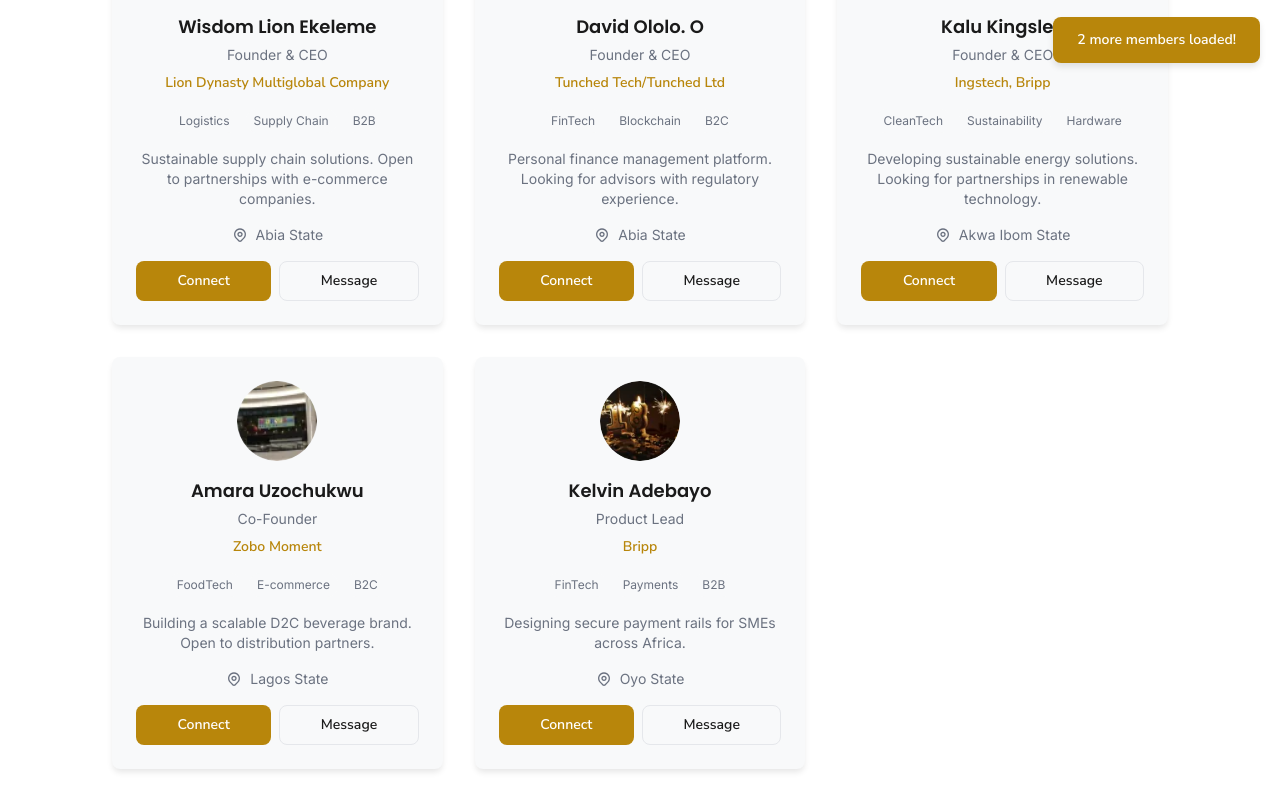
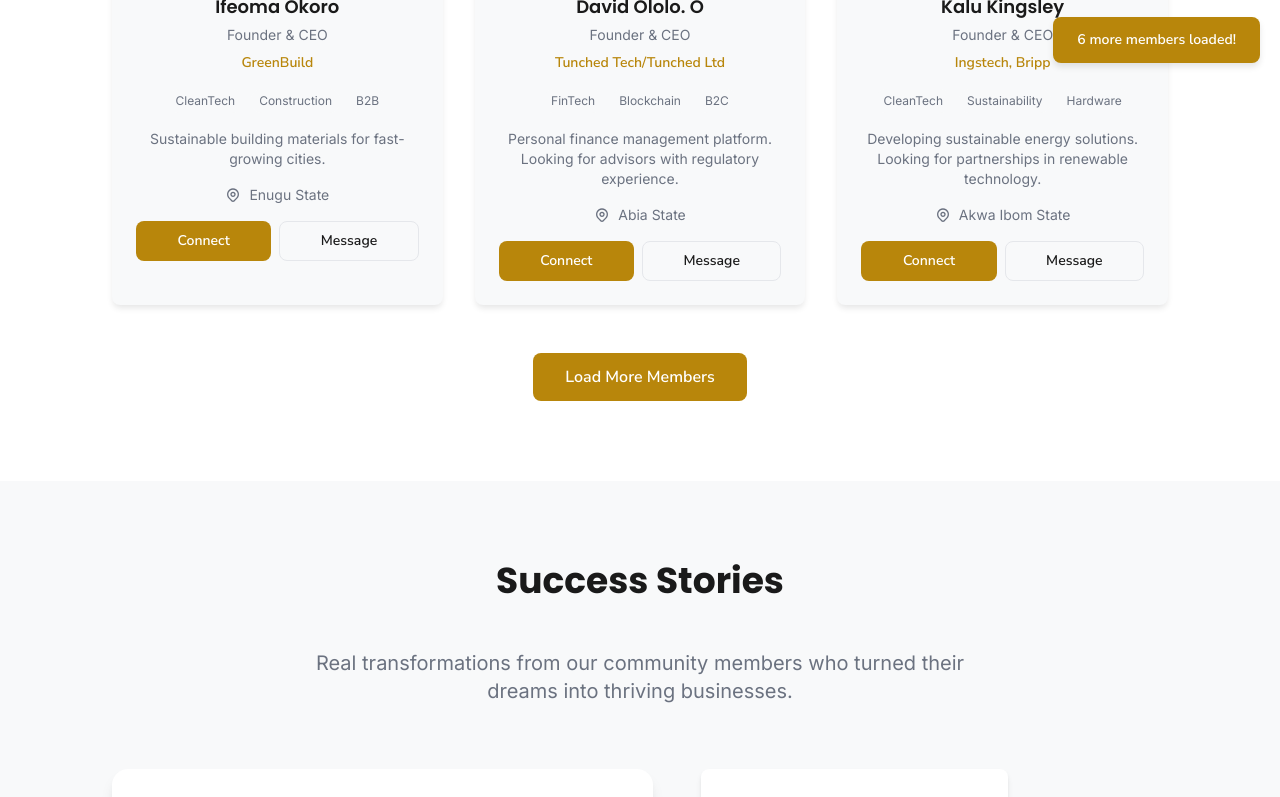
Before and after one commit to Darkwaczy/YEc1, a website: page community.html in a window 1280 px wide. Both pictures are taken after a click on the button "Load More Members". Shown: the part 3565-4362 px from the top of the page. Drawn offline with Linux system fonts and the light colour scheme.

```diff
--- a/community.js
+++ b/community.js
@@ -103,7 +103,7 @@ const membersData = [
         email: 'kalu@ingstech.com',
         whatsapp: '2348066666666',
         avatar: 'assets/builder/2f44510909616febc804c6f0707e4c6a276be5e8.webp'
-    }
+    },
 ];
 
 const moreMembersData = [
@@ -130,6 +130,54 @@ const moreMembersData = [
         email: 'kelvin@bripp.africa',
         whatsapp: '2348088888888',
         avatar: 'assets/builder/1a2254744f1cbbd574b4da2c2df92c062ec90f58.webp'
+    },
+    {
+        name: 'Aisha Bello',
+        title: 'Founder',
+        company: 'EduCloud',
+        tags: ['EdTech', 'AI', 'B2B'],
+        bio: 'Helping schools digitize learning with adaptive AI tools.',
+        location: 'FCT',
+        industry: 'Education',
+        email: 'aisha@educloud.io',
+        whatsapp: '2348099999999',
+        avatar: 'assets/builder/64f83b93657aea6d0309dfdaec78250920fa2fa6.webp'
+    },
+    {
+        name: 'Ifeoma Okoro',
+        title: 'Founder & CEO',
+        company: 'GreenBuild',
+        tags: ['CleanTech', 'Construction', 'B2B'],
+        bio: 'Sustainable building materials for fast-growing cities.',
+        location: 'Enugu',
+        industry: 'Construction',
+        email: 'ifeoma@greenbuild.com',
+        whatsapp: '2348101010101',
+        avatar: 'assets/builder/8bf11482c6438f7833449a09978753e18bd16989.webp'
+    },
+    {
+        name: 'David Ololo. O',
+        title: 'Founder & CEO',
+        company: 'Tunched Tech/Tunched Ltd',
+        tags: ['FinTech', 'Blockchain', 'B2C'],
+        bio: 'Personal finance management platform. Looking for advisors with regulatory experience.',
+        location: 'Abia',
+        industry: 'Banking',
+        email: 'david@tunched.com',
+        whatsapp: '2348055555555',
+        avatar: 'assets/builder/699fcafba0a0c892477cb5c5e51ee806d027bb86.webp'
+    },
+    {
+        name: 'Kalu Kingsley',
+        title: 'Founder & CEO',
+        company: 'Ingstech, Bripp',
+        tags: ['CleanTech', 'Sustainability', 'Hardware'],
+        bio: 'Developing sustainable energy solutions. Looking for partnerships in renewable technology.',
+        location: 'Akwa Ibom',
+        industry: 'CleanTech',
+        email: 'kalu@ingstech.com',
+        whatsapp: '2348066666666',
+        avatar: 'assets/builder/2f44510909616febc804c6f0707e4c6a276be5e8.webp'
     }
 ];
 
@@ -165,22 +213,24 @@ function initializeDirectory() {
 
     if (loadMoreButton) {
         loadMoreButton.addEventListener('click', function() {
-            if (loadMoreUsed) {
-                showNotification('No more members to load.');
-                return;
-            }
             this.textContent = 'Loading...';
             this.disabled = true;
 
             setTimeout(() => {
-                currentMembers = currentMembers.concat(moreMembersData);
+                if (!loadMoreUsed) {
+                    currentMembers = moreMembersData.slice();
+                    loadMoreUsed = true;
+                    showNotification('6 more members loaded!');
+                } else {
+                    currentMembers = membersData.slice();
+                    loadMoreUsed = false;
+                    showNotification('Showing first 6 members.');
+                }
                 renderMembers(currentMembers);
                 bindMemberActions();
                 applyFilters();
-                loadMoreUsed = true;
                 this.textContent = 'Load More Members';
                 this.disabled = false;
-                showNotification('2 more members loaded!');
             }, 800);
         });
     }
--- a/styles-programs.css
+++ b/styles-programs.css
@@ -1002,8 +1002,8 @@ a {
 }
 
 .track-card .primary-button {
-    margin: 0 24px;
-    align-self: flex-start;
+    margin: 0 auto;
+    align-self: center;
 }
 
 .progress-tracking {
```
Also changed, not shown: index.html (+1 -1 lines), membership.html (+9 -9 lines), styles-membership.css (+9 -9 lines).
